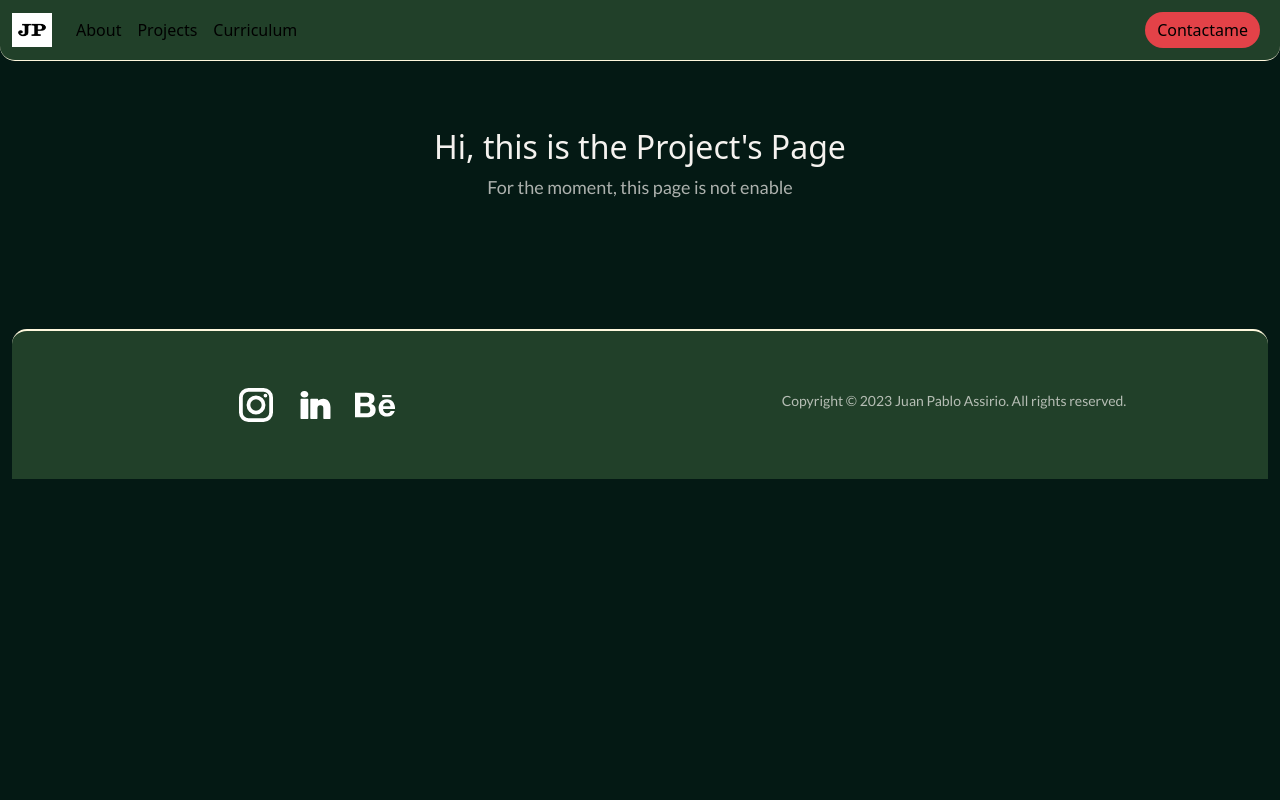
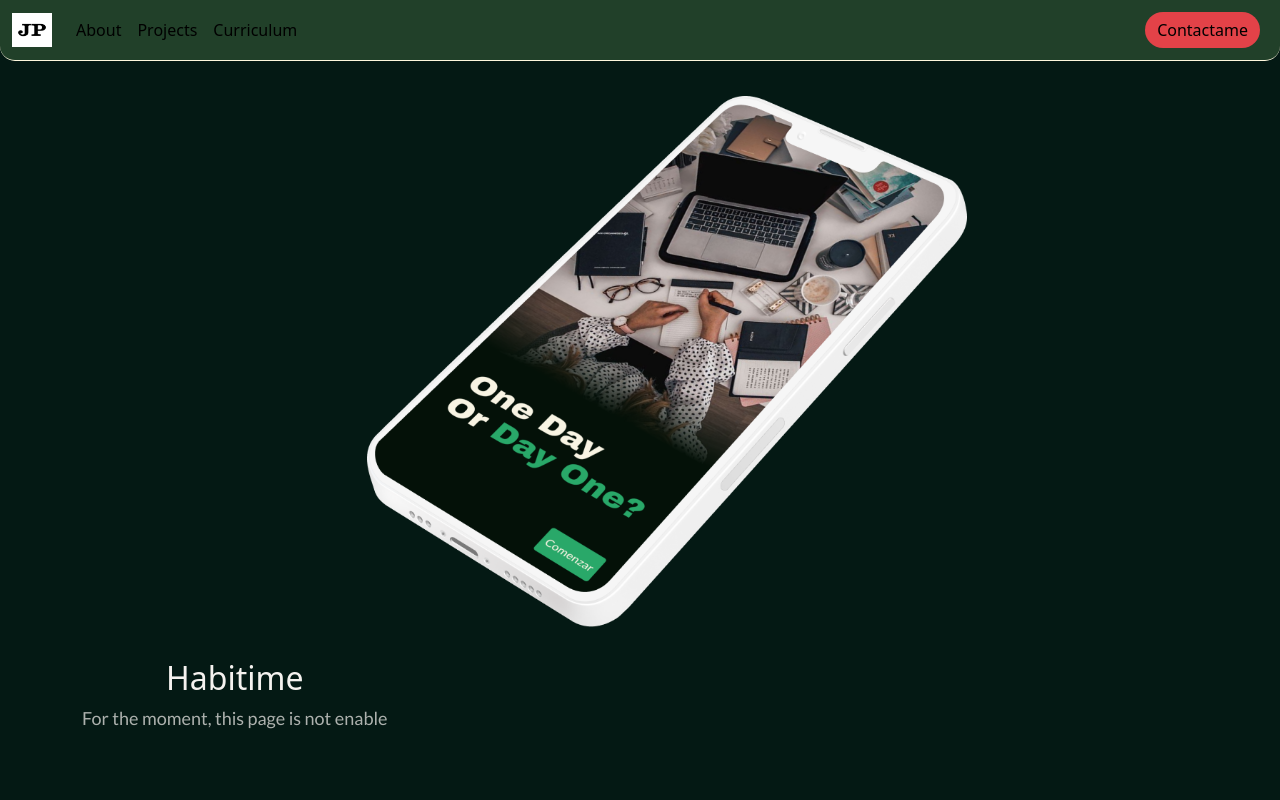
Before and after one commit to juampiAssi/PF_Assirio, a website: page pages/projects.html in a window 1280 px wide. Shown: the top 800 px of the page. Drawn offline with nearby package versions, Linux system fonts and the light colour scheme; files whose address does not match are found by name.

Commit message:
empiezo a crear la Project Page

```diff
--- a/pages/projects.html
+++ b/pages/projects.html
@@ -48,12 +48,16 @@
 
     <!-- MAIN  -->
     <main class="container mt-5 py-5">
-        <div class="row justify-content-evenly  mt-3 py-3">
-            <div class="col-xl-6 d-flex align-items-center justify-content-center">
+        <div class="row d-flex justify-content-center">
+            <div class="col-xl-6 img-fluid ">
+                <img src="../assets/img/Mockup.png" alt="Project, Mockup" class="imgWorkStyle">
+            </div>
+        </div>
+        <div class="row mt-3 py-3">
+            <div class="col-xl-4 col-md-6 d-flex align-items-center justify-content-start">
                 <div class="text-center d-flex flex-column">
-                    <h2>Hi, this is the Project's Page</h2>
+                    <h2>Habitime</h2>
                     <p class="text-center">For the moment, this page is not enable</p>
-
                 </div>
             </div>
         </div>
--- a/scss/_imgStyles.scss
+++ b/scss/_imgStyles.scss
@@ -12,3 +12,8 @@
     box-shadow: 36px 36px 71px #020c0a,
         -36px -36px 71px #06261e;
 }
+
+.imgWorkStyle {
+    width: 600px;
+    height: auto;
+}
```
Also changed, not shown: css/style.css, 1 other file.
